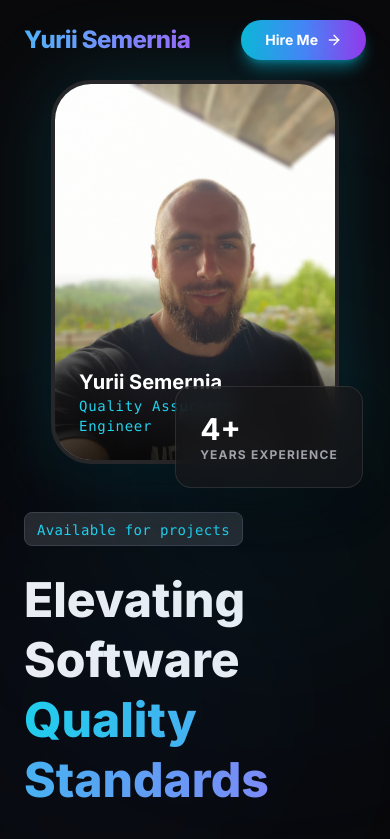
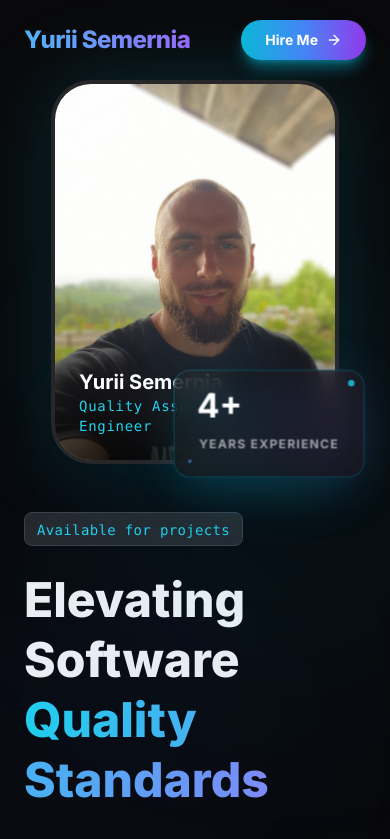
Before and after one commit to Urii-Semernia/Urii-Semernia.github.io, a React (Vite) app: page / in a window 390 px wide. Shown: the top 839 px of the page. Built offline with nearby package versions, Linux system fonts and the light colour scheme.

Commit message:
Add cool animated experience card with floating, glowing, and sparkle effects

```diff
--- a/components/Hero.tsx
+++ b/components/Hero.tsx
@@ -4,20 +4,11 @@ import { PERSONAL_INFO } from '../constants';
 
 const Hero: React.FC = () => {
   const [profileImage, setProfileImage] = useState<string>('/profile.jpg');
-  const [showBounce, setShowBounce] = useState(false);
 
   // Load image on mount and handle errors
   useEffect(() => {
     // Always use default profile.jpg
     setProfileImage('/profile.jpg');
-
-    // Trigger bounce animation 5 times on mount
-    setShowBounce(true);
-    const timer = setTimeout(() => {
-      setShowBounce(false);
-    }, 3100); // Animation duration: 3s + 100ms buffer
-
-    return () => clearTimeout(timer);
   }, []);
 
   const handleImageError = () => {
@@ -101,10 +92,20 @@ const Hero: React.FC = () => {
               </div>
             </div>
 
-            {/* Floating stats card */}
-            <div className={`absolute -bottom-6 -right-6 lg:-right-12 glass p-6 rounded-2xl border border-white/10 shadow-2xl pointer-events-none ${showBounce ? 'animate-bounce-5' : ''}`}>
-                <p className="text-3xl font-bold text-white">4+</p>
-                <p className="text-zinc-400 text-xs uppercase tracking-widest font-bold">Years Experience</p>
+            {/* Floating stats card with cool animation */}
+            <div className="absolute -bottom-6 -right-6 lg:-right-12 glass p-6 rounded-2xl border border-cyan-500/30 shadow-2xl shadow-cyan-500/20 pointer-events-none animate-experience-card group">
+                {/* Animated glow background */}
+                <div className="absolute inset-0 rounded-2xl bg-gradient-to-r from-cyan-500/20 via-blue-500/20 to-purple-500/20 opacity-0 group-hover:opacity-100 blur-xl transition-opacity duration-500 animate-glow-pulse"></div>
+
+                {/* Content */}
+                <div className="relative z-10">
+                  <p className="text-3xl font-bold text-white animate-number-bounce">4+</p>
+                  <p className="text-zinc-400 text-xs uppercase tracking-widest font-bold mt-1">Years Experience</p>
+                </div>
+
+                {/* Sparkle effect */}
+                <div className="absolute top-2 right-2 w-2 h-2 bg-cyan-400 rounded-full animate-sparkle"></div>
+                <div className="absolute bottom-3 left-3 w-1.5 h-1.5 bg-blue-400 rounded-full animate-sparkle-delayed"></div>
             </div>
           </div>
         </div>
--- a/index.css
+++ b/index.css
@@ -14,47 +14,71 @@
   animation: gradient 3s ease infinite;
 }
 
-/* Bounce animation exactly 5 times */
-@keyframes bounce-5 {
-  0% {
-    transform: translateY(0);
+/* Cool floating animation for experience card */
+@keyframes experience-float {
+  0%, 100% {
+    transform: translateY(0) scale(1);
   }
-  8% {
-    transform: translateY(-25%);
-  }
-  16% {
-    transform: translateY(0);
-  }
-  24% {
-    transform: translateY(-25%);
-  }
-  32% {
-    transform: translateY(0);
-  }
-  40% {
-    transform: translateY(-25%);
-  }
-  48% {
-    transform: translateY(0);
-  }
-  56% {
-    transform: translateY(-25%);
-  }
-  64% {
-    transform: translateY(0);
-  }
-  72% {
-    transform: translateY(-25%);
-  }
-  80% {
-    transform: translateY(0);
-  }
-  100% {
-    transform: translateY(0);
+  50% {
+    transform: translateY(-15px) scale(1.02);
   }
 }
 
-.animate-bounce-5 {
-  animation: bounce-5 3s cubic-bezier(0.68, -0.55, 0.265, 1.55);
-  animation-iteration-count: 1;
+@keyframes number-bounce {
+  0%, 100% {
+    transform: translateY(0) scale(1);
+  }
+  25% {
+    transform: translateY(-8px) scale(1.1);
+  }
+  50% {
+    transform: translateY(0) scale(1);
+  }
+  75% {
+    transform: translateY(-5px) scale(1.05);
+  }
 }
+
+@keyframes glow-pulse {
+  0%, 100% {
+    opacity: 0.3;
+    transform: scale(1);
+  }
+  50% {
+    opacity: 0.6;
+    transform: scale(1.05);
+  }
+}
+
+@keyframes sparkle {
+  0%, 100% {
+    opacity: 0;
+    transform: scale(0);
+  }
+  50% {
+    opacity: 1;
+    transform: scale(1);
+  }
+}
+
+.animate-experience-card {
+  animation: experience-float 4s ease-in-out infinite;
+}
+
+.animate-number-bounce {
+  animation: number-bounce 3s ease-in-out infinite;
+  display: inline-block;
+}
+
+.animate-glow-pulse {
+  animation: glow-pulse 2s ease-in-out infinite;
+}
+
+.animate-sparkle {
+  animation: sparkle 2s ease-in-out infinite;
+}
+
+.animate-sparkle-delayed {
+  animation: sparkle 2.5s ease-in-out infinite;
+  animation-delay: 1s;
+}
```
